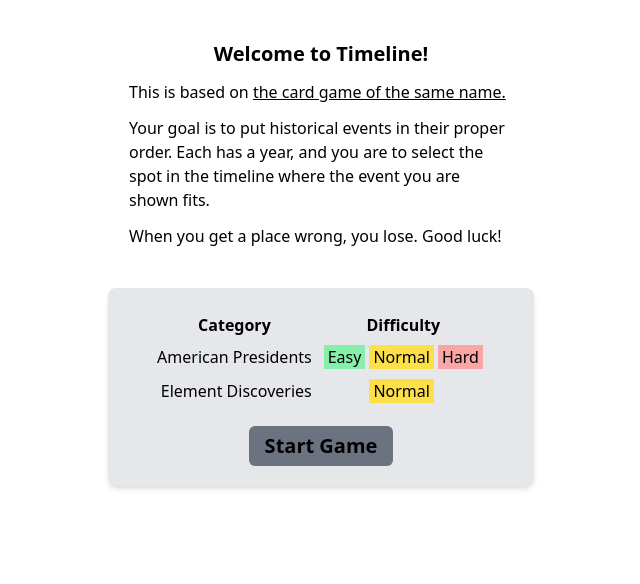
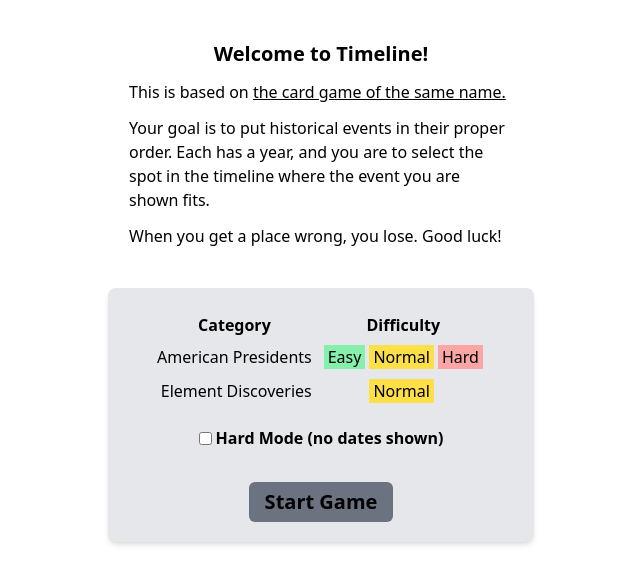
Before and after one commit to BrennanColberg/timeline, a Next.js app: page / in a window 1280 px wide. Shown: the top 584 px of the page, without its empty margins (319-959 px from the left). Built offline with nearby package versions, Linux system fonts and the light colour scheme.

Commit message:
hard mode

```diff
--- a/components/Game.tsx
+++ b/components/Game.tsx
@@ -73,7 +73,11 @@ export default function Game({
                     },
                   )}
                 >
-                  {i !== 0 ? year : title}
+                  {i !== 0
+                    ? game.hardMode && title !== "now"
+                      ? "????"
+                      : year
+                    : title}
                 </div>
                 {i !== 0 && <span>{title}</span>}
               </li>
--- a/components/Menu.tsx
+++ b/components/Menu.tsx
@@ -1,5 +1,5 @@
 import { useCallback, useEffect, useState } from "react"
-import { Difficulty, Event } from "@/lib/timeline"
+import { createGame, Difficulty, Event, GameState } from "@/lib/timeline"
 import { loadEvents } from "@/lib/io"
 import classNames from "classnames"
 
@@ -17,11 +17,13 @@ const DECK_OPTIONS = {
 export default function Menu({
   startGame,
 }: {
-  startGame: (deck: Event[]) => void
+  startGame: (game: GameState) => void
 }) {
   const [deckDifficulties, setDeckDifficulties] = useState<{
     [key: string]: Set<Difficulty>
   }>()
+  const [hardMode, setHardMode] = useState<boolean>(false)
+
   useEffect(() => {
     Promise.all(
       Object.keys(DECK_OPTIONS).map((deck) =>
@@ -70,20 +72,24 @@ export default function Menu({
     [isSelected],
   )
 
+  const start = useCallback(async () => {
+    const allDecks = await Promise.all(
+      selectedDecks.map(({ deck, difficulty }) =>
+        loadEvents(`/decks/${deck}.csv`, difficulty),
+      ),
+    )
+    const deck = allDecks.flat()
+    if (!deck.length) return alert("Select at least one deck to play!")
+    startGame(createGame(deck, { hardMode }))
+  }, [selectedDecks, startGame, hardMode])
+
   return (
     <form
       id="menu"
       className="flex flex-col items-center py-4"
       onSubmit={async (e) => {
         e.preventDefault()
-        const allDecks = await Promise.all(
-          selectedDecks.map(({ deck, difficulty }) =>
-            loadEvents(`/decks/${deck}.csv`, difficulty),
-          ),
-        )
-        const deck = allDecks.flat()
-        if (!deck.length) return alert("Select at least one deck to play!")
-        startGame(deck)
+        start()
       }}
     >
       <div className="mt-6 mb-10 flex flex-col gap-3">
@@ -105,7 +111,7 @@ export default function Menu({
         </p>
         <p className="w-96">When you get a place wrong, you lose. Good luck!</p>
       </div>
-      <div className="flex flex-col items-center mx-auto bg-gray-200 px-10 py-5 rounded-lg shadow-md">
+      <div className="flex flex-col items-center mx-auto bg-gray-200 px-10 py-5 rounded-lg shadow-md gap-4">
         <table className="border-separate border-spacing-x-2 border-spacing-y-1">
           <thead>
             <tr>
@@ -156,25 +162,20 @@ export default function Menu({
                     Hard
                   </button>
                 </td>
-                {/* <td className="font-mono text-center">
-                  <button
-                    type="button"
-                    className="bg-white text-semibold rounded-full px-1 inline-block font-bold shadow-sm"
-                  >
-                    -
-                  </button>
-                  <span className="mx-1 font-semibold">1</span>
-                  <button
-                    type="button"
-                    className="bg-white text-semibold rounded-full px-1 inline-block font-bold shadow-sm"
-                  >
-                    +
-                  </button>
-                </td> */}
               </tr>
             ))}
           </tbody>
         </table>
+
+        <label className="font-semibold flex flex-row items-center">
+          <input
+            type="checkbox"
+            className="inline-block mr-1"
+            checked={hardMode}
+            onChange={(e) => setHardMode(e.target.checked)}
+          />{" "}
+          Hard Mode (no dates shown)
+        </label>
 
         <button
           className="w-36 h-10 text-xl bg-green-400 hover:bg-green-500 rounded-md shadow-md mt-4 font-bold disabled:bg-gray-500 transition-colors duration-300 disabled:shadow-none"
--- a/lib/timeline.ts
+++ b/lib/timeline.ts
@@ -15,6 +15,7 @@ export type GameState = {
   focused?: Event
   timeline: Event[]
   finished: boolean
+  hardMode: boolean
 }
 
 function pickRandomCard(deck: Event[]): { event?: Event; deck: Event[] } {
@@ -26,11 +27,20 @@ function pickRandomCard(deck: Event[]): { event?: Event; deck: Event[] } {
   }
 }
 
-export function createGame(deck: Event[]): GameState {
+export function createGame(
+  deck: Event[],
+  { hardMode }: { hardMode?: boolean },
+): GameState {
   if (deck.length < 2) throw new Error("deck not big enough")
   const { deck: deck2, event: event1 } = pickRandomCard(deck)
   const { deck: deck3, event: event2 } = pickRandomCard(deck2)
-  return { deck: deck3, focused: event1!, timeline: [event2!], finished: false }
+  return {
+    deck: deck3,
+    focused: event1!,
+    timeline: [event2!],
+    finished: false,
+    hardMode: !!hardMode,
+  }
 }
 
 export function attemptToPlaceCard(
--- a/pages/index.tsx
+++ b/pages/index.tsx
@@ -1,23 +1,22 @@
 import Game from "@/components/Game"
 import Menu from "@/components/Menu"
 import Results from "@/components/Results"
-import { createGame, Event, GameState } from "@/lib/timeline"
+import { GameState } from "@/lib/timeline"
 import { useState, useCallback } from "react"
 
 export default function Home() {
+  const [initialGame, setInitialGame] = useState<GameState>()
   const [game, setGame] = useState<GameState>()
 
-  const startGame = useCallback((deck: Event[]) => {
-    console.log("starting with deck", deck)
-    setGame(createGame(deck))
+  const startGame = useCallback((game: GameState) => {
+    console.log("starting game", game)
+    setInitialGame(game)
+    setGame(game)
   }, [])
 
   const playAgain = useCallback(() => {
-    setGame((game) => {
-      if (!game) return undefined
-      else return createGame([...game.deck, ...game.timeline])
-    })
-  }, [])
+    setGame(initialGame)
+  }, [initialGame])
 
   if (game === undefined) return <Menu {...{ startGame }} />
   else if (!game.finished) return <Game {...{ game, setGame }} />
```
